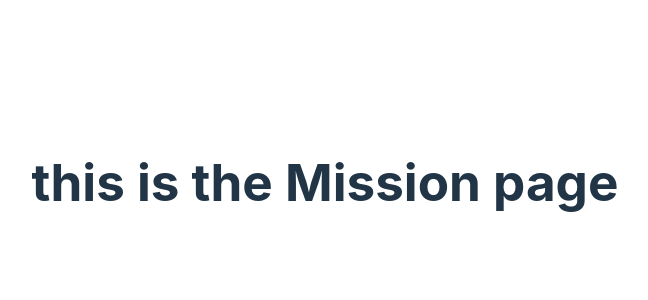
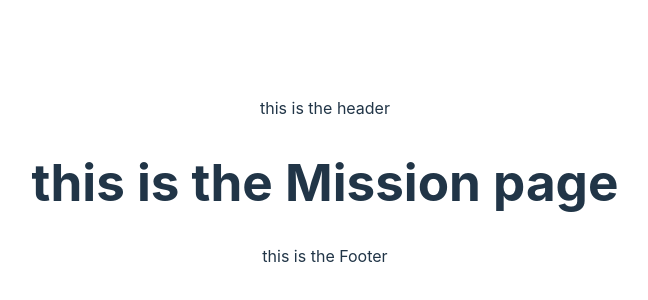
Before and after one commit to rtocastro/bruiseandbites, a React (Vite) app: page /Mission in a window 1280 px wide. Shown: the part 218-518 px from the top of the page, without its empty margins (315-963 px from the left). Built offline with nearby package versions, Linux system fonts and the light colour scheme.

Commit message:
created footer/header and change appjsx to hide h/f upon entry

```diff
--- a/src/App.jsx
+++ b/src/App.jsx
@@ -1,14 +1,23 @@
-import React from 'react'
-import { Outlet } from 'react-router-dom'
-import './App.css'
+import React from 'react';
+import { Outlet, useLocation } from 'react-router-dom';
+import './App.css';
+
+import Header from './components/Header';
+import Footer from './components/Footer';
 
 function App() {
+  const location = useLocation();
+
+  // Hide Header and Footer when on the root path "/"
+  const isRoot = location.pathname === '/';
 
   return (
     <>
+      {!isRoot && <Header />}
       <Outlet />
+      {!isRoot && <Footer />}
     </>
-  )
+  );
 }
 
-export default App
+export default App;
--- /dev/null
+++ b/src/components/Footer.jsx
@@ -0,0 +1,12 @@
+import React from 'react'
+
+function Footer() {
+
+  return (
+    <>
+this is the Footer
+    </>
+  )
+}
+
+export default Footer
--- /dev/null
+++ b/src/components/Header.jsx
@@ -0,0 +1,12 @@
+import React from 'react'
+
+function Header() {
+
+  return (
+    <>
+this is the header
+    </>
+  )
+}
+
+export default Header
```
